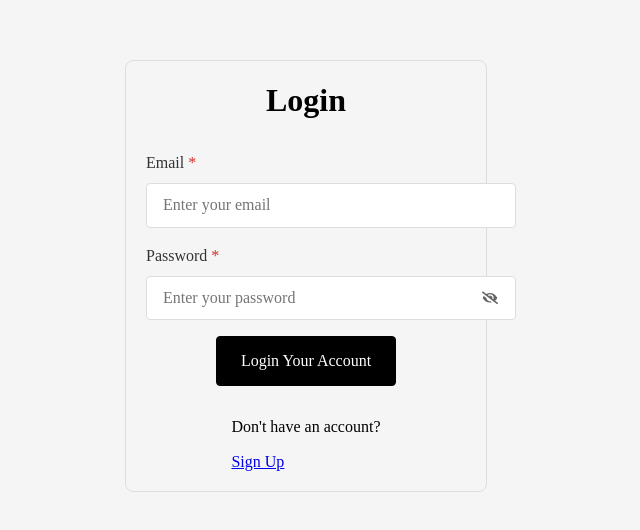
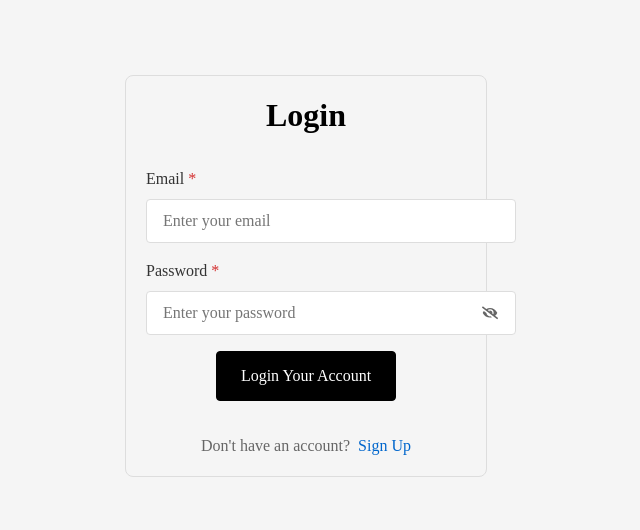
Before and after one commit to solowihmaria/ecommerce-application, a React app: page /login in a window 1280 px wide. Shown: the part 124-654 px from the top of the page, without its empty margins (334-974 px from the left). Built offline with nearby package versions, Linux system fonts and the light colour scheme.

Commit message:
style: add SignUpRedirect styles

```diff
--- a/src/components/blocks/LoginForm/LoginForm.module.scss
+++ b/src/components/blocks/LoginForm/LoginForm.module.scss
@@ -15,3 +15,26 @@
 .formGroup {
     margin-bottom: 20px;
 }
+
+.signUpRedirect {
+    display: flex;
+    gap: 8px;
+    align-items: center;
+    justify-content: center;
+    margin-top: 20px;
+}
+
+.signUpText {
+    margin: 0;
+    color: #666;
+}
+
+.signUpLink {
+    font-weight: 500;
+    color: #06c;
+    text-decoration: none;
+
+    &:hover {
+        text-decoration: underline;
+    }
+}
```
